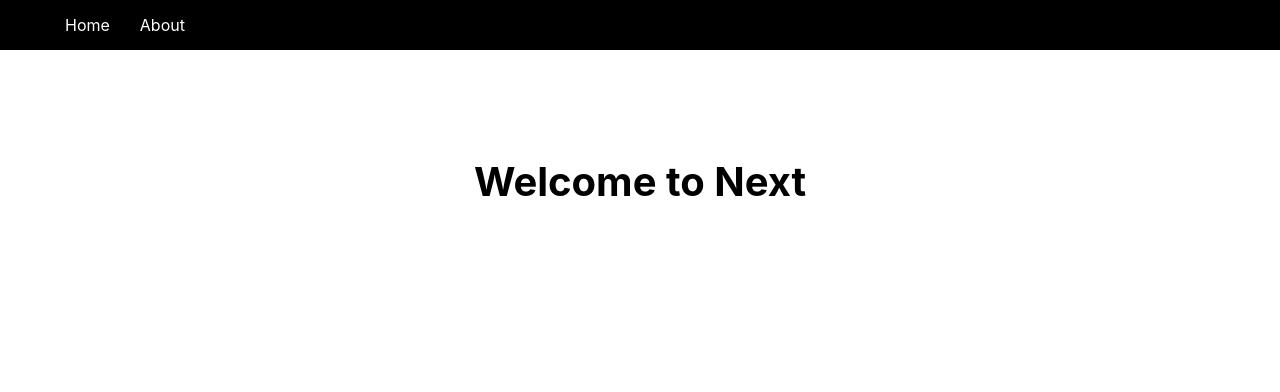
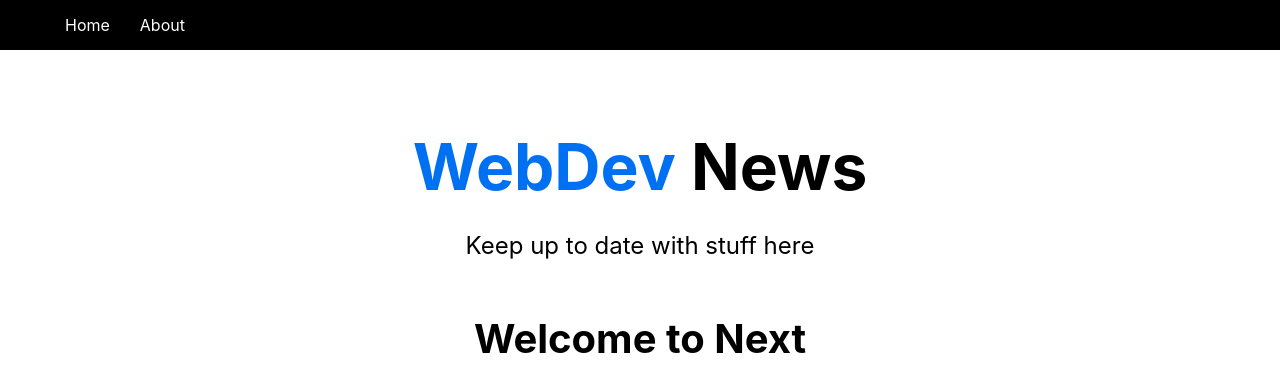
Before and after one commit to jonesjsc/nextjs-crash-course, a Next.js app: page / in a window 1280 px wide. Shown: the top 392 px of the page. Built offline with nearby package versions, Linux system fonts and the light colour scheme.

Commit message:
Styled JSX

```diff
--- /dev/null
+++ b/components/Header.js
@@ -0,0 +1,16 @@
+import headerStyles from '../styles/Header.module.css';
+
+const Header = () => {
+  return (
+    <div>
+      <h1 className={headerStyles.title}>
+        <span>WebDev</span> News
+      </h1>
+      <p className={headerStyles.description}>
+        Keep up to date with stuff here
+      </p>
+    </div>
+  );
+};
+
+export default Header;
--- a/components/Layout.js
+++ b/components/Layout.js
@@ -1,4 +1,5 @@
 import Nav from './Nav';
+import Header from './Header';
 import styles from '../styles/Layout.module.css';
 
 const Layout = ({ children }) => {
@@ -6,7 +7,10 @@
     <>
       <Nav />
       <div className={styles.container}>
-        <main className={styles.main}>{children}</main>
+        <main className={styles.main}>
+          <Header></Header>
+          {children}
+        </main>
       </div>
     </>
   );
--- /dev/null
+++ b/styles/Header.module.css
@@ -0,0 +1,27 @@
+.title a,
+.title span {
+  color: #0070f3;
+  text-decoration: none;
+}
+
+.title a:hover,
+.title a:focus,
+.title a:active {
+  text-decoration: underline;
+}
+
+.title {
+  margin: 0;
+  line-height: 1.15;
+  font-size: 4rem;
+}
+
+.title,
+.description {
+  text-align: center;
+}
+
+.description {
+  line-height: 1.5;
+  font-size: 1.5rem;
+}
--- a/styles/Layout.module.css
+++ b/styles/Layout.module.css
@@ -16,22 +16,6 @@
   justify-content: flex-start;
   align-items: center;
   font-size: 1.25rem;
-}
-
-.footer {
-  width: 100%;
-  height: 100px;
-  border-top: 1px solid #eaeaea;
-  display: flex;
-  justify-content: center;
-  align-items: center;
-}
-
-.footer a {
-  display: flex;
-  justify-content: center;
-  align-items: center;
-  flex-grow: 1;
 }
 
 .title a {
```
